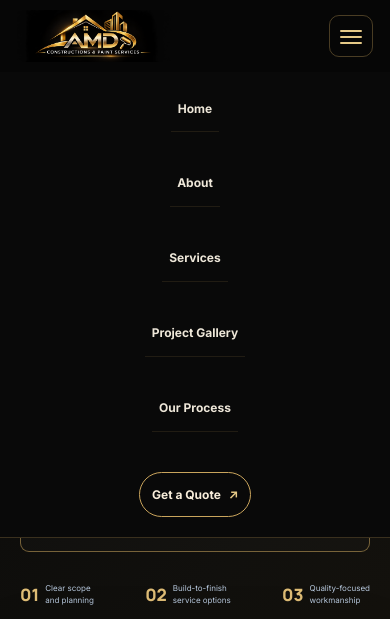
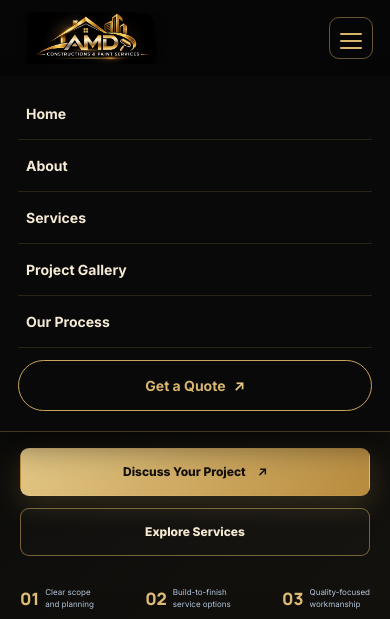
Before and after one commit to Amdconstructions/Amdconstructions.github.io, a plain HTML site: page index.html in a window 390 px wide. Both pictures are taken after a click on the button "Open navigation menu". Shown: the top 619 px of the page. Drawn offline with Linux system fonts and the light colour scheme.

Commit message:
Fix AMD mobile navigation visibility and layout
Added mobile navigation styles for the site header.

```diff
--- a/styles.css
+++ b/styles.css
@@ -183,3 +183,114 @@ h1 span,h2 span{color:#d7b66e}
     }
 
 }
+
+/* ==========================================
+   AMD MOBILE NAVIGATION - FINAL FIX
+   ========================================== */
+
+@media (max-width: 760px) {
+
+    /* Header layout */
+    .site-header {
+        position: sticky;
+        top: 0;
+        z-index: 1000;
+    }
+
+    .site-header .nav-wrap {
+        position: relative;
+        display: flex;
+        align-items: center;
+        justify-content: space-between;
+        width: 100%;
+        padding: 12px 17px;
+        gap: 12px;
+    }
+
+    /* Gold AMD logo */
+    .site-header .brand {
+        display: inline-flex;
+        align-items: center;
+        flex: 0 1 auto;
+    }
+
+    .site-header .brand .brand-logo {
+        display: block;
+        width: 155px;
+        height: auto;
+        max-height: 55px;
+        object-fit: contain;
+    }
+
+    /* Hamburger button */
+    .site-header .menu-toggle {
+        display: block;
+        flex: 0 0 44px;
+        width: 44px;
+        height: 42px;
+        margin-left: auto;
+        cursor: pointer;
+        border: 1px solid rgba(201, 164, 92, 0.5);
+        border-radius: 10px;
+        background: transparent;
+    }
+
+    .site-header .menu-toggle span {
+        display: block;
+        width: 100%;
+        height: 2px;
+        margin: 5px 0;
+        background: #d7b56d;
+        border-radius: 2px;
+    }
+
+    /* Navigation hidden by default */
+    .site-header .nav {
+        display: none;
+        position: absolute;
+        top: 100%;
+        left: 0;
+        right: 0;
+        width: 100%;
+        margin: 0;
+        padding: 12px 18px 20px;
+        background: #090909;
+        border-bottom: 1px solid rgba(201, 164, 92, 0.3);
+        box-shadow: 0 15px 30px rgba(0, 0, 0, 0.45);
+        flex-direction: column;
+        align-items: stretch;
+        gap: 0;
+        z-index: 1001;
+    }
+
+    /* Navigation visible only when opened */
+    .site-header .nav.is-open {
+        display: flex;
+    }
+
+    /* Navigation links */
+    .site-header .nav > a {
+        display: block;
+        padding: 14px 8px;
+        color: #f5ead5;
+        border-bottom: 1px solid rgba(201, 164, 92, 0.16);
+        font-size: 14px;
+        text-align: left;
+    }
+
+    /* Quote button */
+    .site-header .nav > .nav-cta {
+        margin-top: 12px;
+        padding: 13px;
+        text-align: center;
+        color: #d7b56d;
+        border: 1px solid #c9a45c;
+        border-radius: 30px;
+    }
+
+    /* Smooth navigation scrolling */
+    html {
+        scroll-behavior: smooth;
+        scroll-padding-top: 85px;
+    }
+}
```
